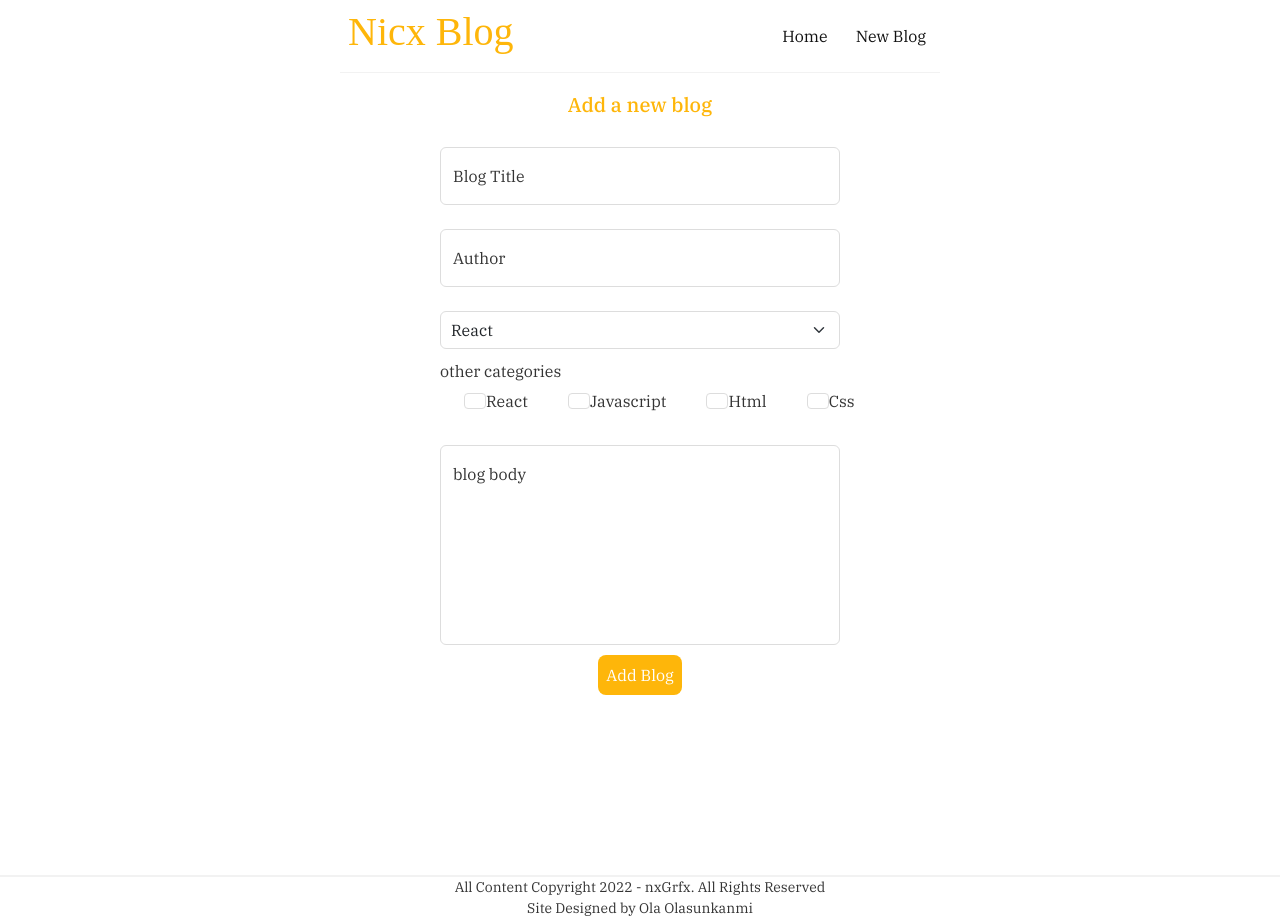
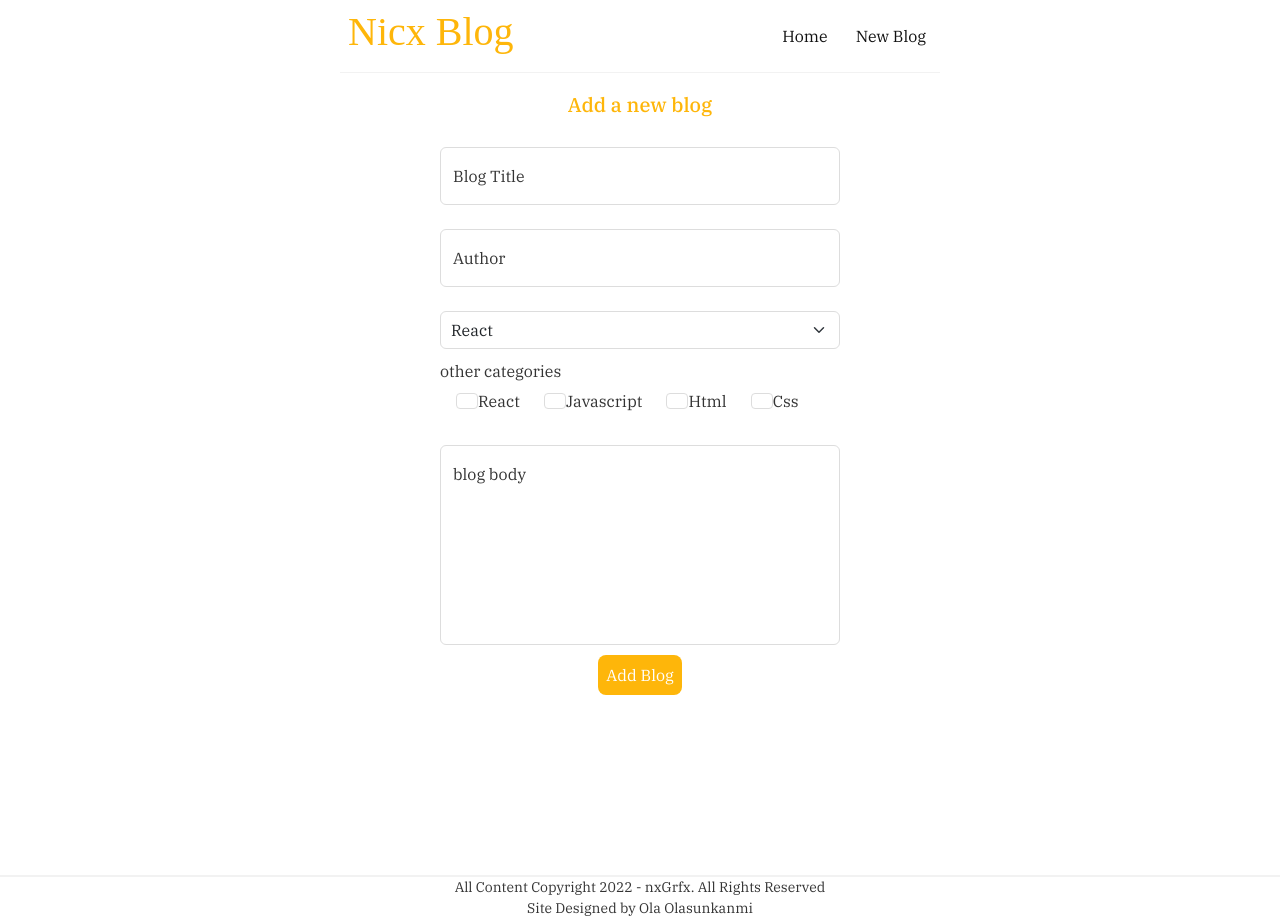
Before and after one commit to nicxd531/nicx-blog, a React (Create React App) app: page /create in a window 1280 px wide. Built offline with nearby package versions, Linux system fonts and the light colour scheme; a web font is replaced by a local one.

Commit message:
Update Form1.jsx
1.bootstrap margin updated for check boxes in the form

```diff
--- a/src/Form1.jsx
+++ b/src/Form1.jsx
@@ -47,9 +47,9 @@ const Form1 = ({handleSubmit,title,setTitle,author,setAuthor,blogCategory,setBlo
 
                 <div>
                     <label>other categories</label>
-                    <div key={`inline-checkbox`} className="d-flex flex-row w-75"  onChange={(e)=>setBlogCategory(e.target.value)}>
+                    <div key={`inline-checkbox`} className="d-flex flex-row "  onChange={(e)=>setBlogCategory(e.target.value)}>
                         <Form.Check
-                            className="d-flex  justify-content-around ms-4 align-items-center"
+                            className="d-flex  justify-content-around ms-3 align-items-center"
                             inline
                             label="React"
                             name="group1"
@@ -58,7 +58,7 @@ const Form1 = ({handleSubmit,title,setTitle,author,setAuthor,blogCategory,setBlo
                             id={`inline-checkbox-1`}
                         />
                         <Form.Check
-                            className="d-flex justify-content-center ms-4 align-items-center"
+                            className="d-flex justify-content-center ms-2 align-items-center"
                             inline
                             label="Javascript"
                             name="group1"
@@ -67,7 +67,7 @@ const Form1 = ({handleSubmit,title,setTitle,author,setAuthor,blogCategory,setBlo
                             id={`inline-checkbox-2`}
                         />
                         <Form.Check
-                            className="d-flex justify-content-center ms-4 align-items-center"
+                            className="d-flex justify-content-center ms-2 align-items-center"
                             inline
                             value="Html"
                             label="Html"
@@ -76,7 +76,7 @@ const Form1 = ({handleSubmit,title,setTitle,author,setAuthor,blogCategory,setBlo
                             id={`inline-checkbox-3`}
                         />
                         <Form.Check
-                            className="d-flex justify-content-center ms-4 align-items-center"
+                            className="d-flex justify-content-center ms-2 align-items-center"
                             inline
                             label="Css"
                             name="group1"
```
